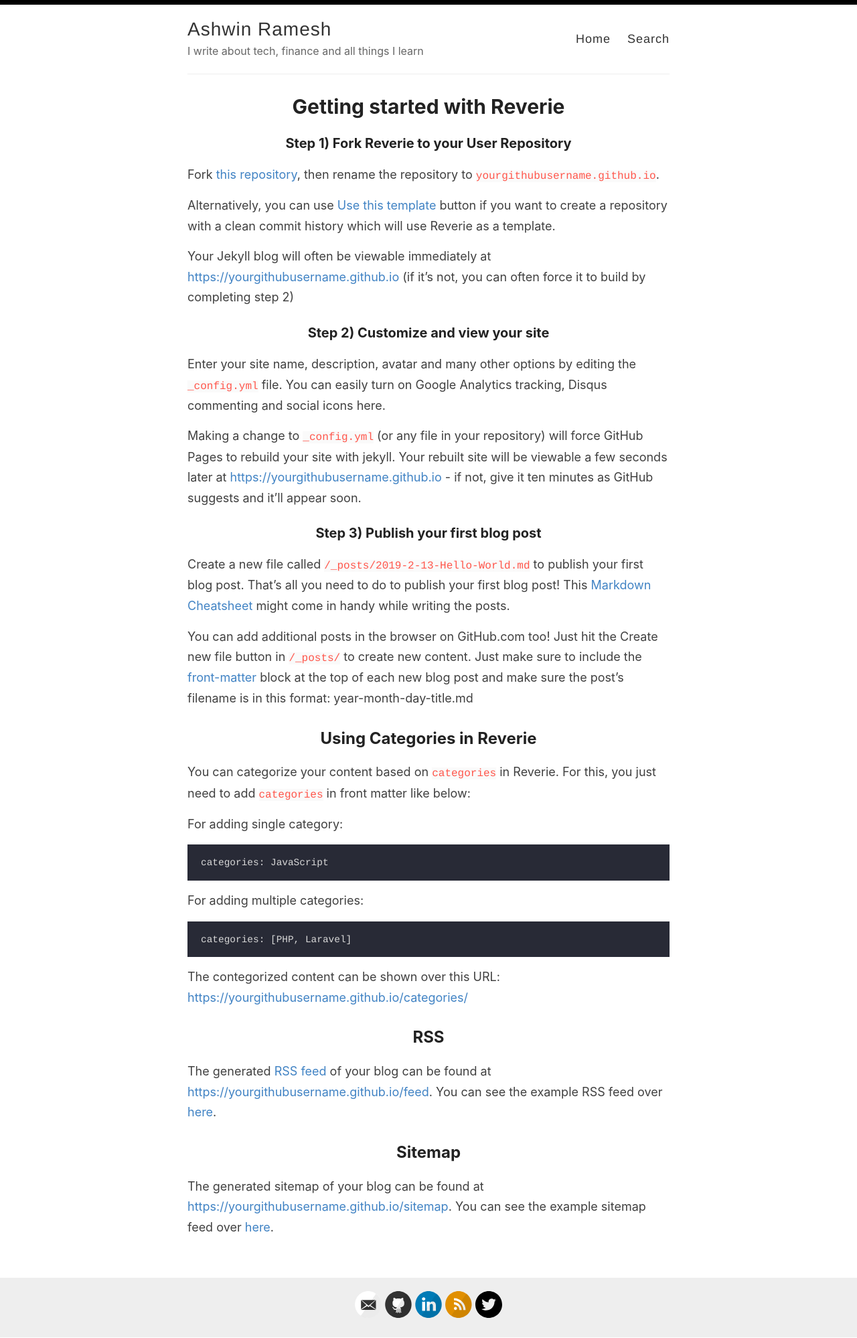
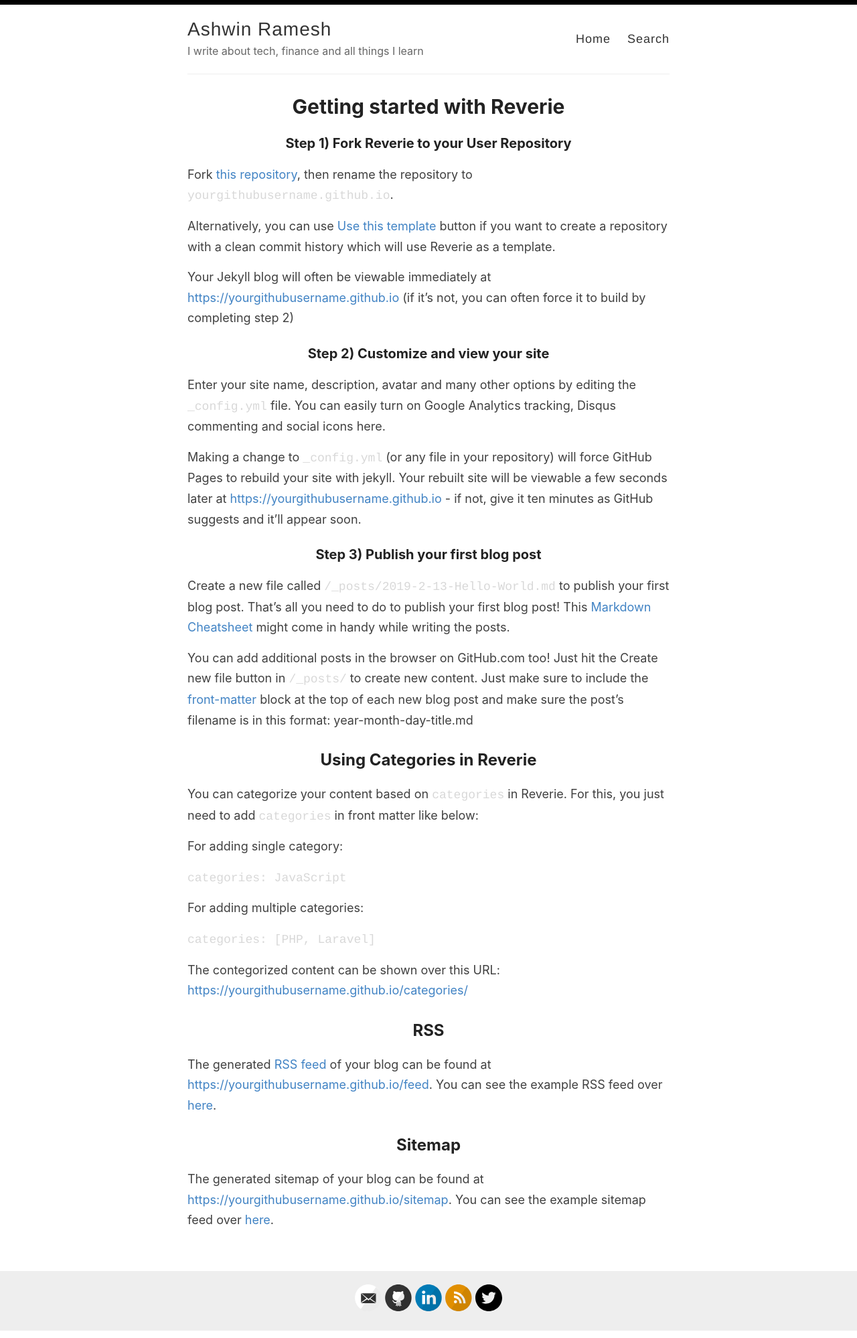
Before and after one commit to ashwinr64/blog, a Jekyll site: the page built from _pages/getting-started.md, in a window 1280 px wide. Shown: the whole page at 67% size. Built offline with Jekyll 4.4.1, drawn with Linux system fonts in a browser that asks for light colours.

Commit message:
disable syntax_highlight

```diff
--- a/_config.yml
+++ b/_config.yml
@@ -72,9 +72,10 @@
   input: GFM
   # Jekyll 3 and GitHub Pages now only support rouge for syntax highlighting
   syntax_highlighter: rouge
-  # syntax_highlighter_opts:
-  #   # Use existing pygments syntax highlighting css
-  #   css_class: 'highlight'
+  syntax_highlighter_opts:
+    # Use existing pygments syntax highlighting css
+    # css_class: 'highlight'
+    disable : true
 
 # Set the Sass partials directory, as we're using @imports
 sass:
```
